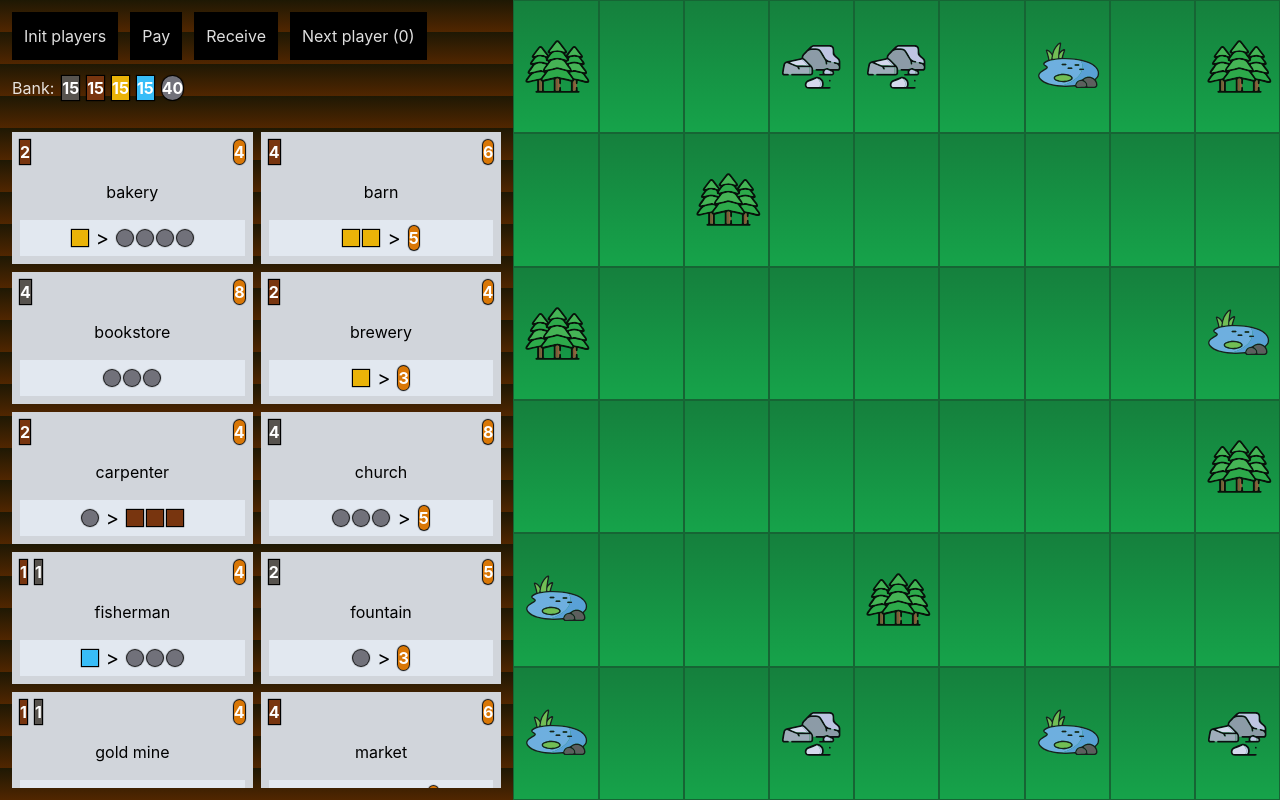
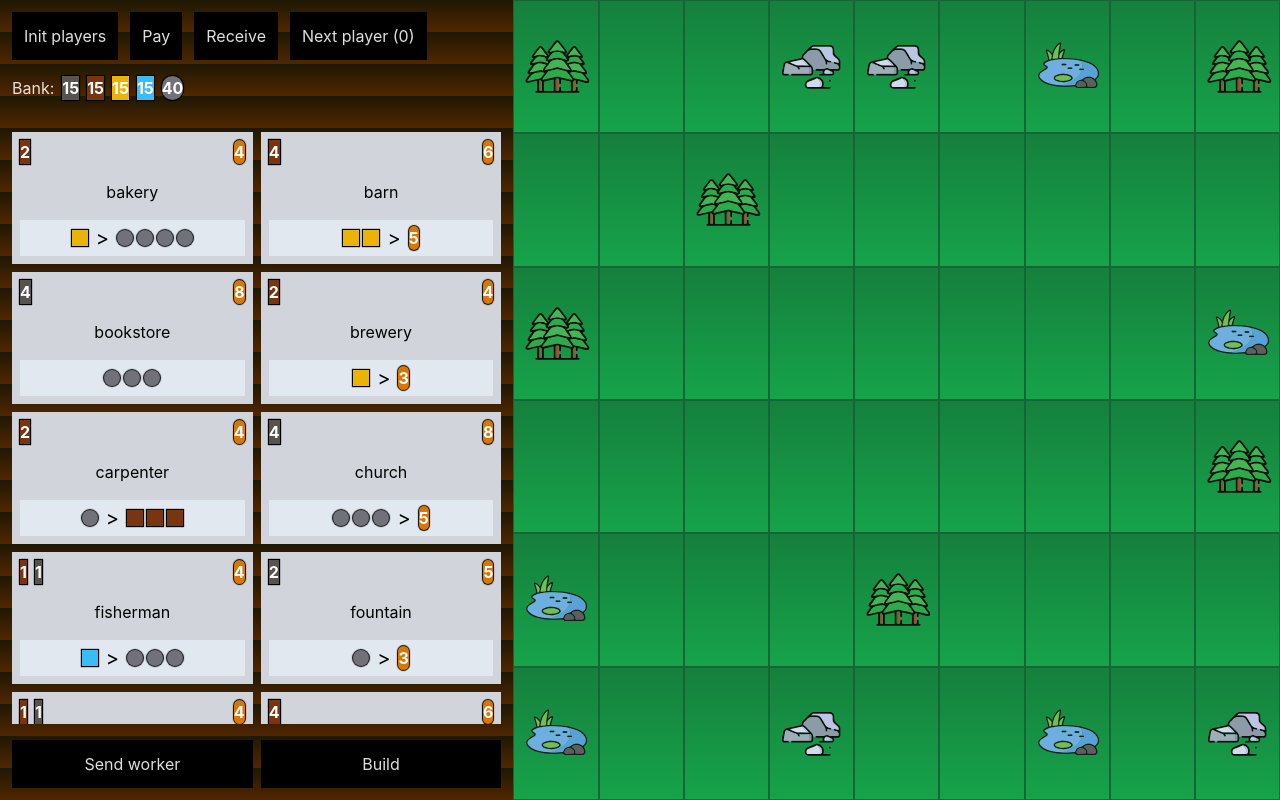
Before and after one commit to Gumivdi/little-town-game, a React (Vite) app: page / in a window 1280 px wide. Built offline with nearby package versions, Linux system fonts and the light colour scheme; what tailwind-safelist-generator would draw is missing.

Commit message:
[feature/action-play-worker] Display player actions

```diff
--- a/src/App.tsx
+++ b/src/App.tsx
@@ -2,6 +2,7 @@ import BuildingsStore from "@/components/BuildingsStore";
 import Players from "@/components/Players";
 import Supply from "@/components/Supply";
 import DevelopmentActions from "@/components/DevelopmentActions";
+import PlayerActions from "@/components/PlayerActions";
 import MapArea from "@/components/MapArea";
 
 function App() {
@@ -28,6 +29,7 @@ function App() {
         <div className={classes.store}>
           <BuildingsStore />
         </div>
+        <PlayerActions />
       </section>
       <MapArea className={classes.map} />
     </main>
--- /dev/null
+++ b/src/components/PlayerActions.tsx
@@ -0,0 +1,10 @@
+const PlayerActions = () => {
+  return (
+    <footer className="grid gap-2 grid-cols-2">
+      <button className="bg-black p-3">Send worker</button>
+      <button className="bg-black p-3">Build</button>
+    </footer>
+  );
+};
+
+export default PlayerActions;
```
